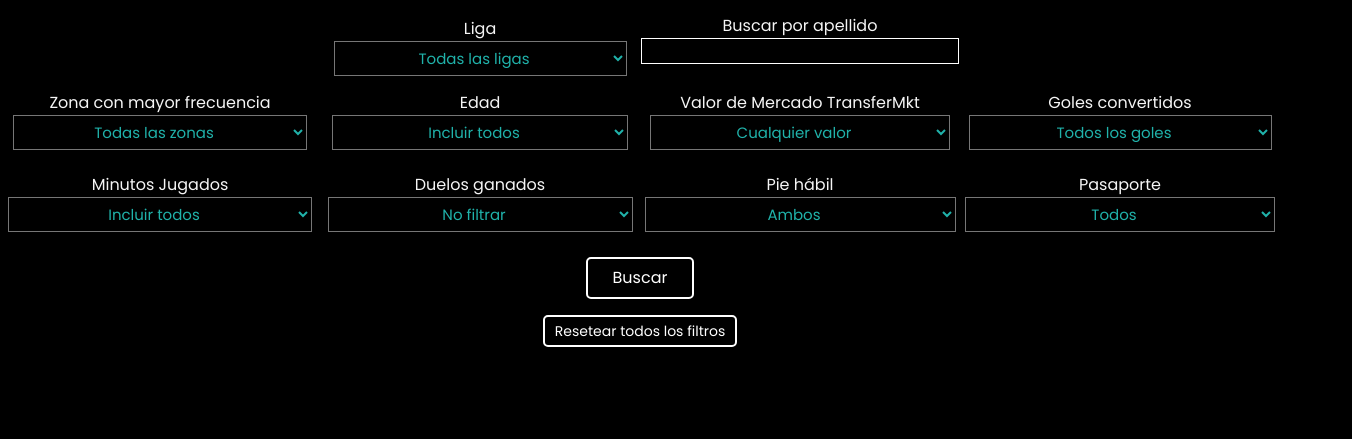
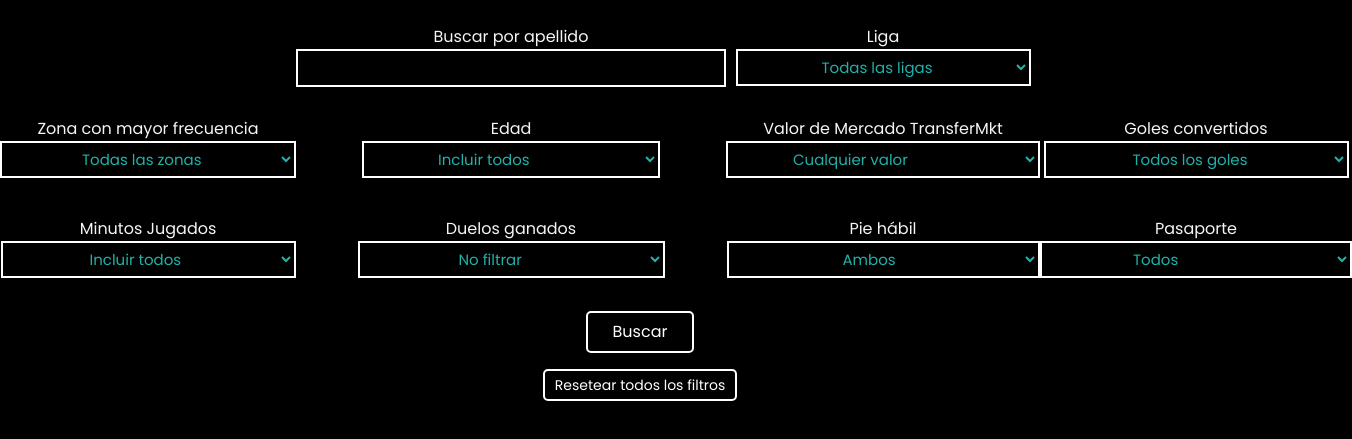
Before and after one commit to Facuvillegass/FutbolApp2.1, a plain HTML site: page index.html in a window 1280 px wide. Shown: the part 185-624 px from the top of the page, 1352 px wide, since content can reach past the window. Drawn offline with nearby package versions, Linux system fonts and the light colour scheme.

Commit message:
nuevos cambios

```diff
--- a/estilos2.css
+++ b/estilos2.css
@@ -25,13 +25,13 @@
 
 .contenedorLiga
 {
-    grid-column: 2/3;
+    grid-column: 3/4;
     grid-row: 1/2;
 }
 
 .contenedorBuscar
 {
-   grid-column: 3/4;
+   grid-column: 2/3;
    grid-row: 1/2;
    margin-bottom: 15px;
 
@@ -94,6 +94,15 @@
 .campoBuscar
 {
     color: white;
+    padding: 5px 55px;
+    border: solid 2px white;
+
+
+}
+
+.textoBuscar
+{
+    margin-top: 15px;
 }
 
 
@@ -191,7 +200,8 @@ label{
 {
     color: lightseagreen;
     font-size: 15px;
-    text-align: center;
+    border: solid 2px white;
+
 }
 
 .opcionesBusquedasLiga
@@ -211,7 +221,7 @@ label{
 
 .opcionesBusquedasValor
 {
-    padding: 5px 24px;
+    padding: 5px 61px;
 }
 
 .opcionesBusquedasGoles
@@ -221,7 +231,7 @@ label{
 
 .opcionesBusquedasMinutos
 {
-    padding: 5px 23px;
+    padding: 5px 83px;
 }
 
 .opcionesBusquedasDuelos
@@ -237,6 +247,8 @@ label{
 {
     padding: 5px 87px;
 }
+
+
 
 
 
@@ -263,7 +275,7 @@ label{
     align-items: center;
     text-align: center;
     padding: 10px;
-    border: solid 3px white;
+    border: solid 3px lightseagreen;
 }
 
 .NombreJugador
@@ -282,7 +294,7 @@ label{
     color: black;
     font-size: 16px;
     padding: 6px;
-    background-color: lightgrey;
+    background-color: lightseagreen;
     border-top: solid 3px black;
     margin-bottom: 3px;
 }
@@ -562,7 +574,7 @@ img{
 
     .opcionesBusquedasLiga, .opcionesBusquedasPosUnica, .opcionesBusquedasEdad, .opcionesBusquedasValor, .opcionesBusquedasGoles, .opcionesBusquedasMinutos, .opcionesBusquedasDuelos, .opcionesBusquedasPie, .opcionesBusquedasPasaporte
 {
-    color: red;
+    color: lightseagreen;
     font-size: 15px;
     text-align: center;
 }
--- a/index.html
+++ b/index.html
@@ -4,7 +4,8 @@
     <meta charset="UTF-8">
     <meta http-equiv="X-UA-Compatible" content="IE=edge">
     <meta name="viewport" content="width=device-width, initial-scale=1.0">
-    <title>Document</title>
+    <title>Amero Sports Management</title>
+    <link rel="shortcut icon" href="LogoAmero.jpg">
     <link rel="stylesheet" href="estilos2.css">
     <link href="https://fonts.googleapis.com/css2?family=Poppins&family=Raleway:ital,wght@0,400;0,700;1,300&display=swap" rel="stylesheet">
     <link href="https://cdn.jsdelivr.net/npm/bootstrap@5.1.3/dist/css/bootstrap.min.css" rel="stylesheet" integrity="sha384-1BmE4kWBq78iYhFldvKuhfTAU6auU8tT94WrHftjDbrCEXSU1oBoqyl2QvZ6jIW3" crossorigin="anonymous">
@@ -27,7 +28,7 @@
         <div class="contenedorColumnas">
 
             <div class = "contenedorBuscar">
-                <label>Buscar por apellido</label>
+                <label class="textoBuscar">Buscar por apellido</label>
                 <br>
                 <input class = "campoBuscar" type="text" id="buscarEscrito">
             </div>
@@ -75,10 +76,10 @@
                 <br>
                 <select id="ValorMercado" class="opcionesBusquedasValor">
                     <option value="TodosValores">Cualquier valor</option>
-                    <option value="-1M">Menos de un millón de dólares</option>
-                    <option value="1a3M">De 1 a 3 millones de dólares</option>
-                    <option value="3a6M">De 3 a 6 millones de dólares</option>
-                    <option value="+6M">Más de 6 millones de dólares</option>
+                    <option value="-1M">Menos de un 1.000.000</option>
+                    <option value="1a3M">1.000.000 a 3.000.000</option>
+                    <option value="3a6M">3.000.000 a 6.000.000</option>
+                    <option value="+6M">Más de 6.000.000</option>
                 </select>
             </div>
 
@@ -100,10 +101,10 @@
                 <br>
                 <select id="MinutosJugados" class="opcionesBusquedasMinutos">
                     <option value="TodosMinutosJugados">Incluir todos</option>
-                    <option value="-400Min">Menos de 400 minutos jugados</option>
-                    <option value="+401Min">Más de 400 minutos jugados</option>
-                    <option value="+800Min">Más de 800 minutos jugados</option>
-                    <option value="+1000Min">Más de 1000 minutos jugados</option>
+                    <option value="-400Min">Menos de 400</option>
+                    <option value="+401Min">Más de 400</option>
+                    <option value="+800Min">Más de 800</option>
+                    <option value="+1000Min">Más de 1000</option>
                 </select>
             </div>
 
```
